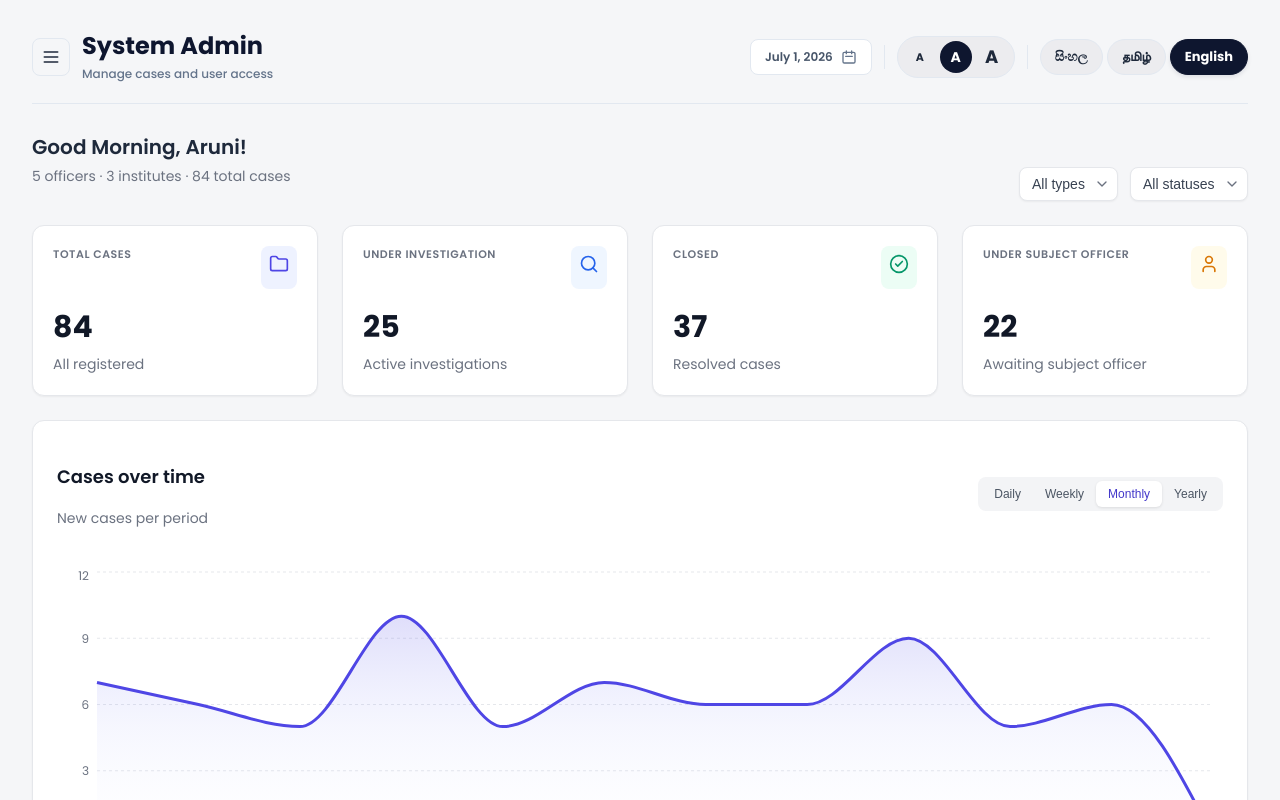
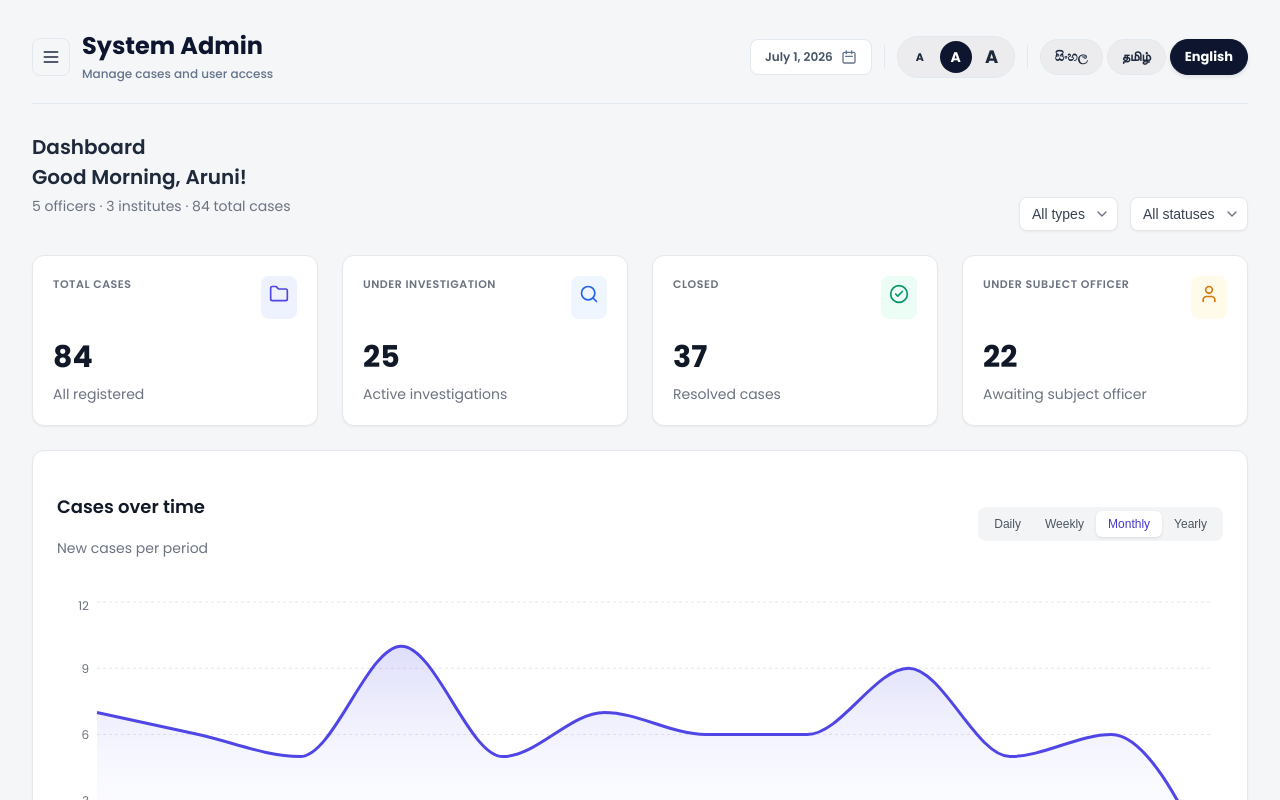
Before and after one commit to Avishka-kavishan/Discipline-Management-Monitoring-System, a Next.js app: page /admin in a window 1280 px wide. Shown: the top 800 px of the page. Built offline with nearby package versions, Linux system fonts and the light colour scheme; a web font is replaced by a local one.

Commit message:
add admin dashboard page with case statistics and visualization charts

```diff
--- a/app/admin/page.tsx
+++ b/app/admin/page.tsx
@@ -121,6 +121,8 @@ export default function AdminDashboard() {
       {/* Header section */}
       <div className="admin-dashboard-header">
         <div>
+
+          <h3 className="admin-dashboard-title">Dashboard</h3>
           <h2 className="admin-dashboard-title">{greeting}</h2>
           <p className="admin-dashboard-subtitle">
             5 officers · 3 institutes · 84 total cases
```
